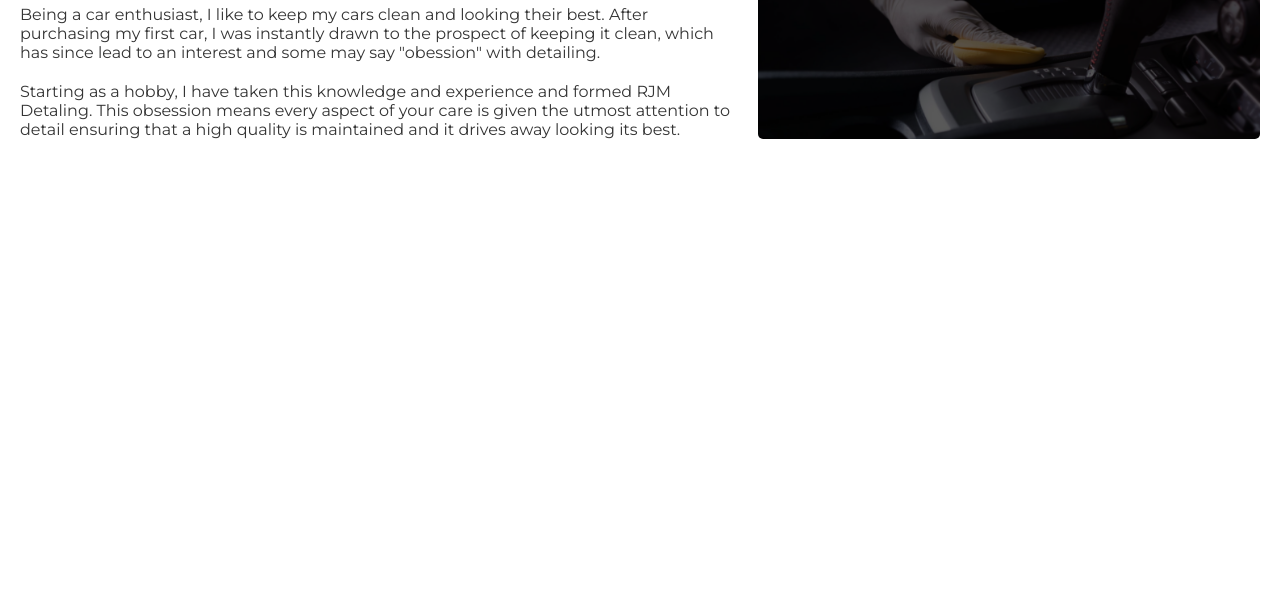
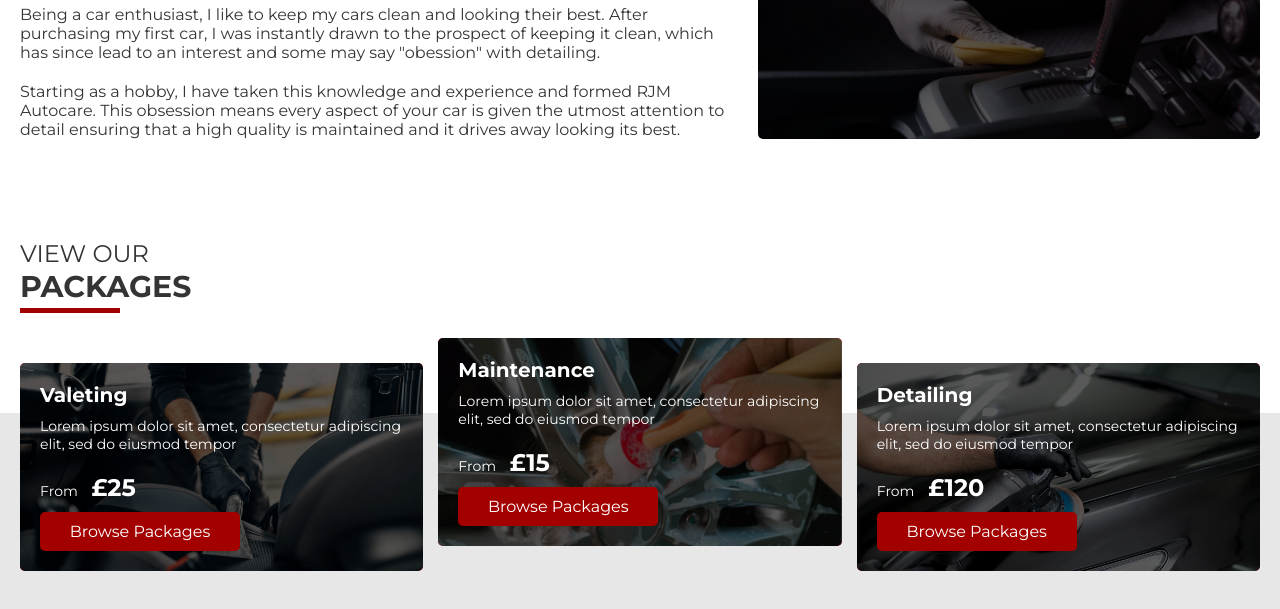
Before and after one commit to RossUIE/RJM_Autocare, a plain HTML site: page index.html in a window 1280 px wide. Shown: the part 689-1298 px from the top of the page. Before the commit the page ends 878 px from the top, so only its background shows below. Drawn offline with Linux system fonts and the light colour scheme.

Commit message:
Adding packages section

```diff
--- a/index.html
+++ b/index.html
@@ -75,15 +75,15 @@
             <div class="c-about_content container">
                 <div class="about-text">
                     <h2>
-                        <span class="about">About</span>
+                        <span class="small-title">About</span>
                         RJM Autocare
                     </h2>
                     <div class="divider"></div>
                     <p>Being a car enthusiast, I like to keep my cars clean and looking their best. After purchasing my first car, I was instantly drawn to the prospect of keeping it clean,
                         which has since lead to an interest and some may say "obession" with detailing.
                     </p>
-                    <p>Starting as a hobby, I have taken this knowledge and experience and formed RJM Detaling.
-                        This obsession means every aspect of your care is given the utmost attention to detail ensuring that a high quality is maintained and it drives away looking its best.
+                    <p>Starting as a hobby, I have taken this knowledge and experience and formed RJM Autocare.
+                        This obsession means every aspect of your car is given the utmost attention to detail ensuring that a high quality is maintained and it drives away looking its best.
                     </p>
                 </div>
                 <div class="about-gallery">
@@ -92,6 +92,39 @@
             </div>
         </div><!-- end of about -->
 
+        <!-- start of packages -->
+        <div class="c-packages">
+            <div class="c-packages-title container">
+                <h2>
+                    <span class="small-title">View our</span>
+                    Packages
+                </h2>
+                <div class="divider"></div>
+            </div>
+                <div class="c-packages-content">
+                    <div class="c-packages-content_items container">
+                        <div class="package-item valeting">
+                            <h3>Valeting</h3>
+                            <p>Lorem ipsum dolor sit amet, consectetur adipiscing elit, sed do eiusmod tempor</p>
+                            <p>From <span class="price">£25</span></p>
+                            <button class="btn">Browse Packages</button>
+                        </div>
+                        <div class="package-item maintenance">
+                            <h3>Maintenance</h3>
+                            <p>Lorem ipsum dolor sit amet, consectetur adipiscing elit, sed do eiusmod tempor</p>
+                            <p>From <span class="price">£15</span></p>
+                            <button class="btn">Browse Packages</button>
+                        </div>
+                        <div class="package-item detailing">
+                            <h3>Detailing</h3>
+                            <p>Lorem ipsum dolor sit amet, consectetur adipiscing elit, sed do eiusmod tempor</p>
+                            <p>From <span class="price">£120</span></p>
+                            <button class="btn">Browse Packages</button>
+                        </div>
+                    </div>
+                </div>
+        </div><!-- end of packages -->
+
     </div> <!-- end of main container -->
 </body>
 <!-- JS -->
--- a/styles/components/about.scss
+++ b/styles/components/about.scss
@@ -9,18 +9,9 @@
         .about-text {
             width:  50%;
             flex-grow: 1;
-            h2 {
-                text-transform: uppercase;
-                font-size: rem(30);
-            }
+
             p {
                 margin-top: rem(20);
-            }
-
-            .about {
-                display: block;
-                font-weight: normal;
-                font-size: rem(24);
             }
         }
 
--- /dev/null
+++ b/styles/components/packages.scss
@@ -0,0 +1,107 @@
+.c-packages {
+    padding-top: rem(50);
+    &-title {
+        text-transform: uppercase;
+        margin-bottom: rem(100);
+    }
+
+    &-content {
+        background-color: $background-white;
+        width: 100%;
+        min-height: rem(170);
+
+        &_items {
+            display: flex;
+            justify-content: space-around;
+            flex-wrap: wrap;
+            gap: rem(15);
+
+            .package-item {
+                display: flex;
+                flex-direction: column;
+                position: relative;
+                border-radius: rem(5);
+                color: $white;
+                top: rem(-50);
+                background-color: red;
+                flex-basis: 250px;
+                flex-grow: 1;
+                padding: rem(20);
+
+                p {
+                   margin: rem(10 0);
+                   font-size: rem(14);
+                }
+
+                .price {
+                    font-size: rem(24);
+                    font-weight: bold;
+                    padding: rem(20 0 20 10);
+                }
+
+
+                button {
+                   padding: rem(10 20);
+                   max-width: rem(200);
+                }
+
+
+                &.valeting {
+                    &::before {
+                        content: "";
+                        position: absolute;
+                        top: 0; left: 0;
+                        width: 100%; height: 100%;
+                        background-image: url("../../assets/packages/valeting.jpg");
+                        background-repeat: no-repeat;
+                        background-position: top;
+                        pointer-events: none;
+                        background-size: cover;
+                        filter: brightness(35%);
+                        border-radius: rem(5);
+                        z-index: 2;
+                    }
+                }
+
+                &.maintenance {
+                    top: rem(-75);
+                    @media only screen and (max-width: 821px) {
+                        top: rem(-50);
+                     }
+                    &::before {
+                        content: "";
+                        position: absolute;
+                        top: 0; left: 0;
+                        width: 100%; height: 100%;
+                        background-image: url("../../assets/packages/maintenance.jpg");
+                        background-repeat: no-repeat;
+                        background-position: top;
+                        pointer-events: none;
+                        background-size: cover;
+                        filter: brightness(35%);
+                        border-radius: rem(5);
+                        z-index: 2;
+                    }
+                }
+
+                &.detailing {
+                    &::before {
+                        content: "";
+                        position: absolute;
+                        top: 0; left: 0;
+                        width: 100%; height: 100%;
+                        background-image: url("../../assets/packages/detailing.jpg");
+                        background-repeat: no-repeat;
+                        background-position: top;
+                        pointer-events: none;
+                        background-size: cover;
+                        filter: brightness(35%);
+                        border-radius: rem(5);
+                        z-index: 2;
+                    }
+                }
+            }
+        }
+    }
+
+}
--- a/styles/core.scss
+++ b/styles/core.scss
@@ -18,13 +18,23 @@ html, body {
 
 p,h1,h2,h3,h4,h5 {
     margin: 0;
+    z-index: 999999;
+}
+
+h2 {
+    text-transform: uppercase;
+    font-size: rem(30);
+}
+
+h3 {
+    font-size: rem(20);
 }
 
 a {
     text-decoration: none;
 }
 
-button {
+.btn {
     background-color: $brand-red;
     border-radius: rem(5);
     padding: rem(10 30);
@@ -70,3 +80,9 @@ button {
     background-color: $brand-red;
     margin-top: rem(3);
 }
+
+.small-title {
+    display: block;
+    font-weight: normal;
+    font-size: rem(24);
+}
--- a/styles/main.scss
+++ b/styles/main.scss
@@ -7,4 +7,5 @@
 @import './components/header.scss',
         './components/welcome-banner.scss',
         './components/process.scss',
-        './components/about.scss';
+        './components/about.scss',
+        './components/packages.scss';
```
Also changed, not shown: resources/prices.json (added, +22 -0 lines), assets/packages/detailing.jpg (added), assets/packages/maintenance.jpg (added), assets/packages/valeting.jpg (added), styles/css/main.css.
